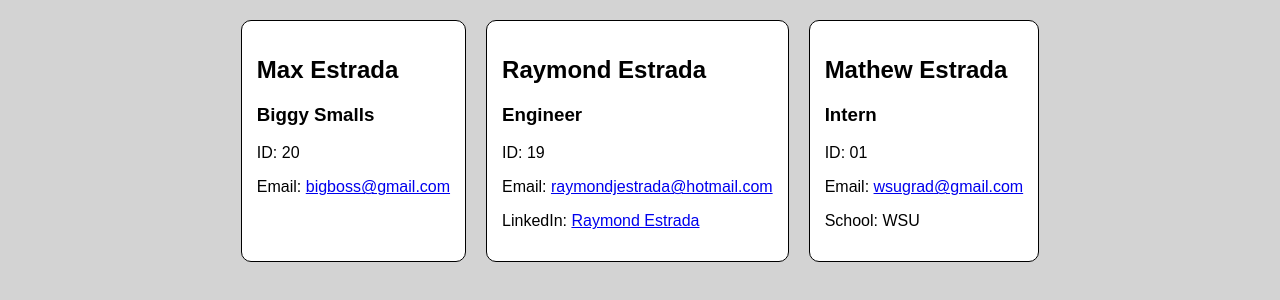
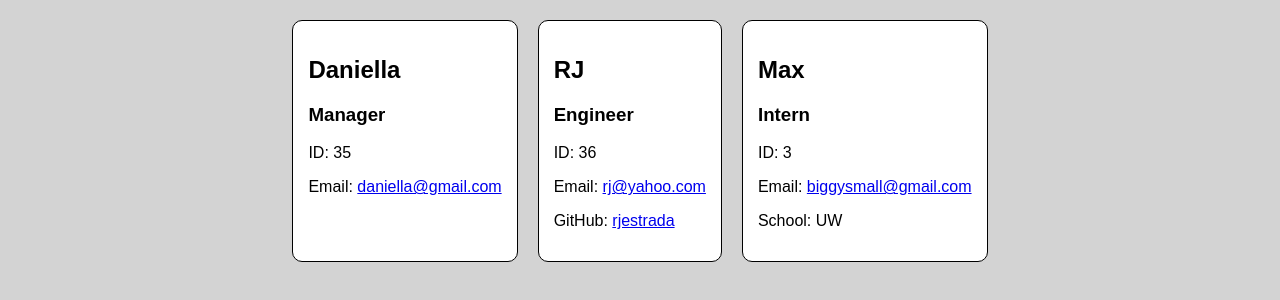
Before and after one commit to raymondjestrada/homework-week-10-Team-Profile-Generator, a website: page index.html in a window 1280 px wide. Shown: the part 112-412 px from the top of the page. Drawn offline with Linux system fonts and the light colour scheme.

Commit message:
npm working

```diff
--- a/index.html
+++ b/index.html
@@ -12,33 +12,33 @@
     </header>
     <div style="display: flex; flex-direction: row; justify-content: center;">
         <div style="margin: 10px; border: solid black 1px; border-radius: 10px; padding: 15px; background-color: white;">
-    <h2>Max Estrada</h2>
-    <h3>Biggy Smalls</h3>
+    <h2>Daniella </h2>
+    <h3>Manager</h3>
     <div>
-        <p>ID: 20</p>
-        <p>Email: <a href="mailto:iamtheboss@gmail.com">bigboss@gmail.com</a></p>
+        <p>ID: 35</p>
+        <p>Email: <a href="mailto:daniella@gmail.com">daniella@gmail.com</a></p>
 
 
     </div>
 </div>
 	<div style="margin: 10px; border: solid black 1px; border-radius: 10px; padding: 15px; background-color: white;">
-    <h2>Raymond Estrada</h2>
+    <h2>RJ </h2>
     <h3>Engineer</h3>
     <div>
-        <p>ID: 19</p>
-        <p>Email: <a href="mailto:raymond.estrada@hotmail.com">raymondjestrada@hotmail.com</a></p>
-        <p>LinkedIn: <a href="https://www.linkedin.com/in/raymond-estrada/" target="_blank">Raymond Estrada</a></p>
+        <p>ID: 36</p>
+        <p>Email: <a href="mailto:rj@yahoo.com">rj@yahoo.com</a></p>
+        <p>GitHub: <a href="https://github.com/rjestrada" target="_blank">rjestrada</a></p>
 
     </div>
 </div>
 	<div style="margin: 10px; border: solid black 1px; border-radius: 10px; padding: 15px; background-color: white;">
-    <h2>Mathew Estrada</h2>
+    <h2>Max</h2>
     <h3>Intern</h3>
     <div>
-        <p>ID: 01</p>
-        <p>Email: <a href="mailto:wsugrad@gmail.com">wsugrad@gmail.com</a></p>
+        <p>ID: 3</p>
+        <p>Email: <a href="mailto:biggysmall@gmail.com">biggysmall@gmail.com</a></p>
 
-        <p>School: WSU</p>
+        <p>School: UW</p>
     </div>
 </div>
 
```
Also changed, not shown: src/createHTML.js (+4 -4 lines).
